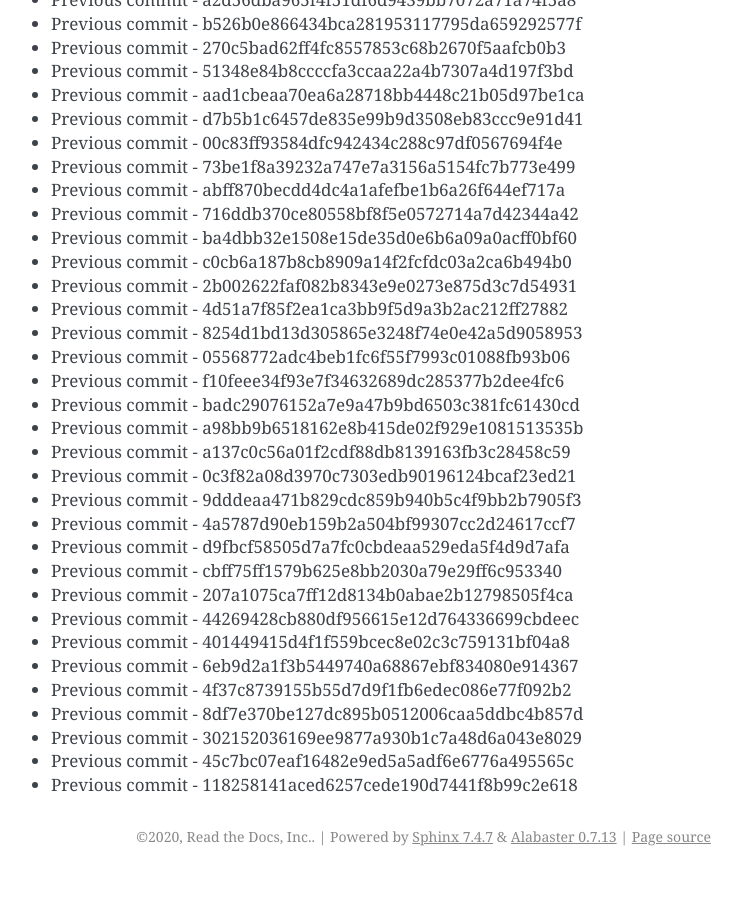
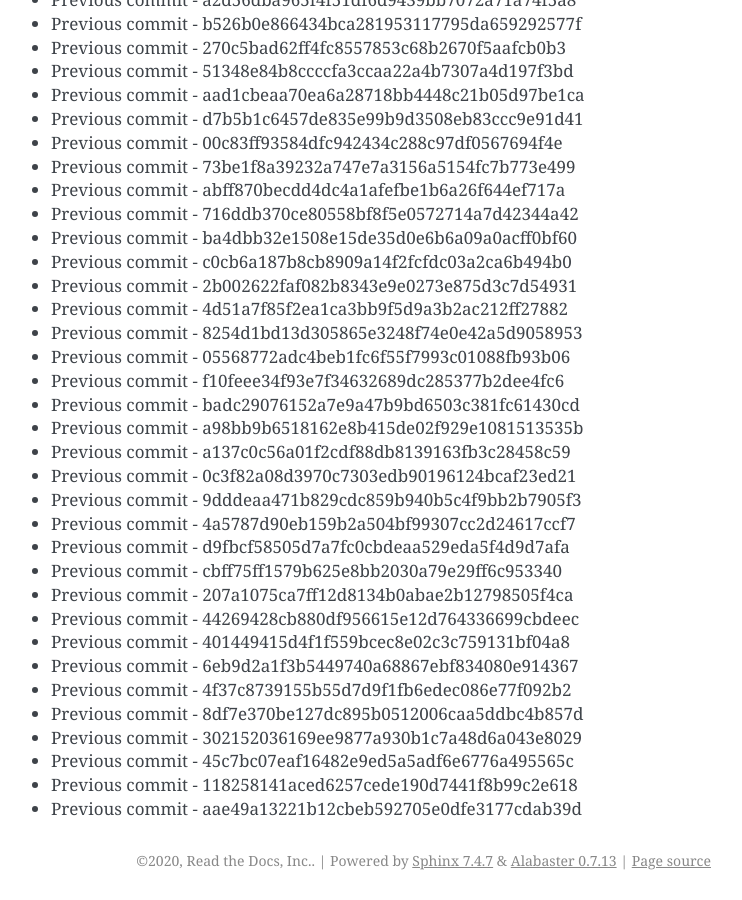
Before and after one commit to readthedocs/rtd-git-stresstest, a Sphinx documentation site: the page built from docs/updates.rst, in a window 1280 px wide and 900 px high, scrolled down 103934 px. Shown: the whole window, without its empty margins (399-1141 px from the left). Built offline with Sphinx 7.4.7, drawn with Linux system fonts in a browser that asks for light colours; before the commit the page ends 104810 px from its top, so only the background shows below that.

Commit message:
Generating commit from previous: aae49a13221b12cbeb592705e0dfe3177cdab39d

```diff
--- a/docs/updates.rst
+++ b/docs/updates.rst
@@ -4399,3 +4399,4 @@ It can be tested for any performance characteristics.
 * Previous commit - 302152036169ee9877a930b1c7a48d6a043e8029
 * Previous commit - 45c7bc07eaf16482e9ed5a5adf6e6776a495565c
 * Previous commit - 118258141aced6257cede190d7441f8b99c2e618
+* Previous commit - aae49a13221b12cbeb592705e0dfe3177cdab39d
```
